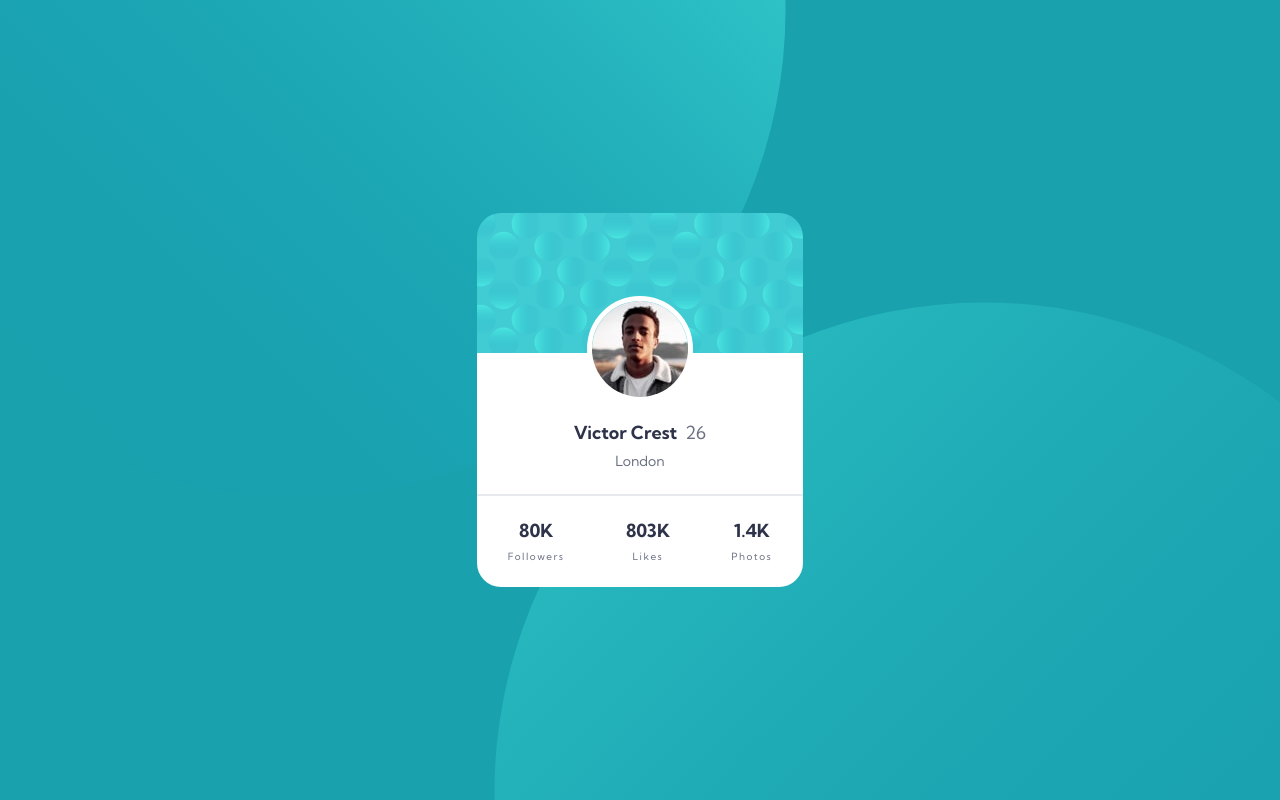
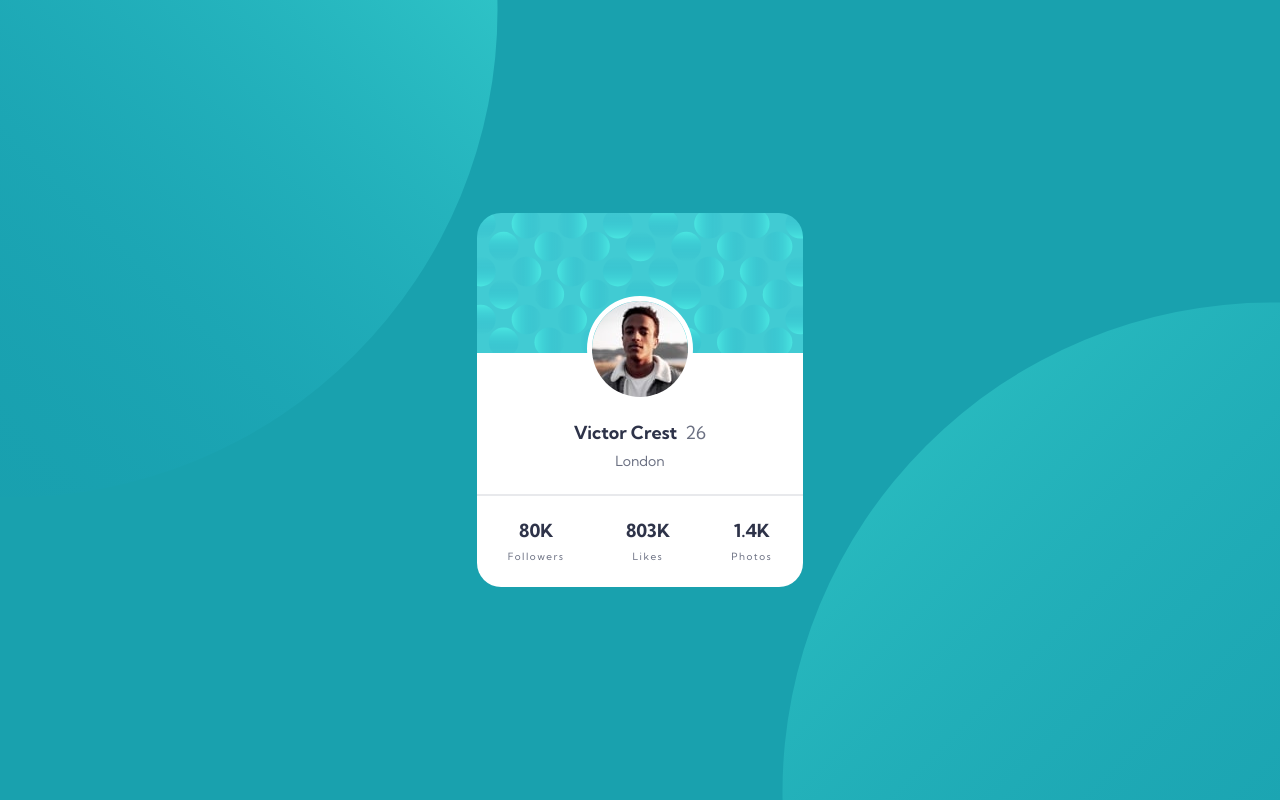
Before and after one commit to schindlerdumagat/profile-card-component, a plain HTML site: page index.html in a window 1280 px wide. Drawn offline with Linux system fonts and the light colour scheme.

Commit message:
refactor: change unit

```diff
--- a/style.css
+++ b/style.css
@@ -90,18 +90,18 @@ body {
     background-color: var(--clr-blue-600);
     background-image: url('./images/bg-pattern-top.svg'), url('./images/bg-pattern-bottom.svg');
     background-repeat: no-repeat, no-repeat;
-    background-position: top -60vh left -205vw, bottom -60vh right -205vw;
+    background-position: top -30rem left -50rem, bottom -30rem right -50rem;
 }
 
 @media screen and (min-width: 48rem) {
     body {
-      background-position: top -55vh left -80vw, bottom -55vh right -80vw;
+      background-position: top -30rem left -35rem, bottom -30rem right -35rem;
     }
 }
 
 @media screen and (min-width: 64rem) {
     body {
-      background-position: top -60vh left -15vw, bottom -60vh right -15vw;
+      background-position: top -30rem left -30rem, bottom -30rem right -30rem;
     }
 }
 
```
